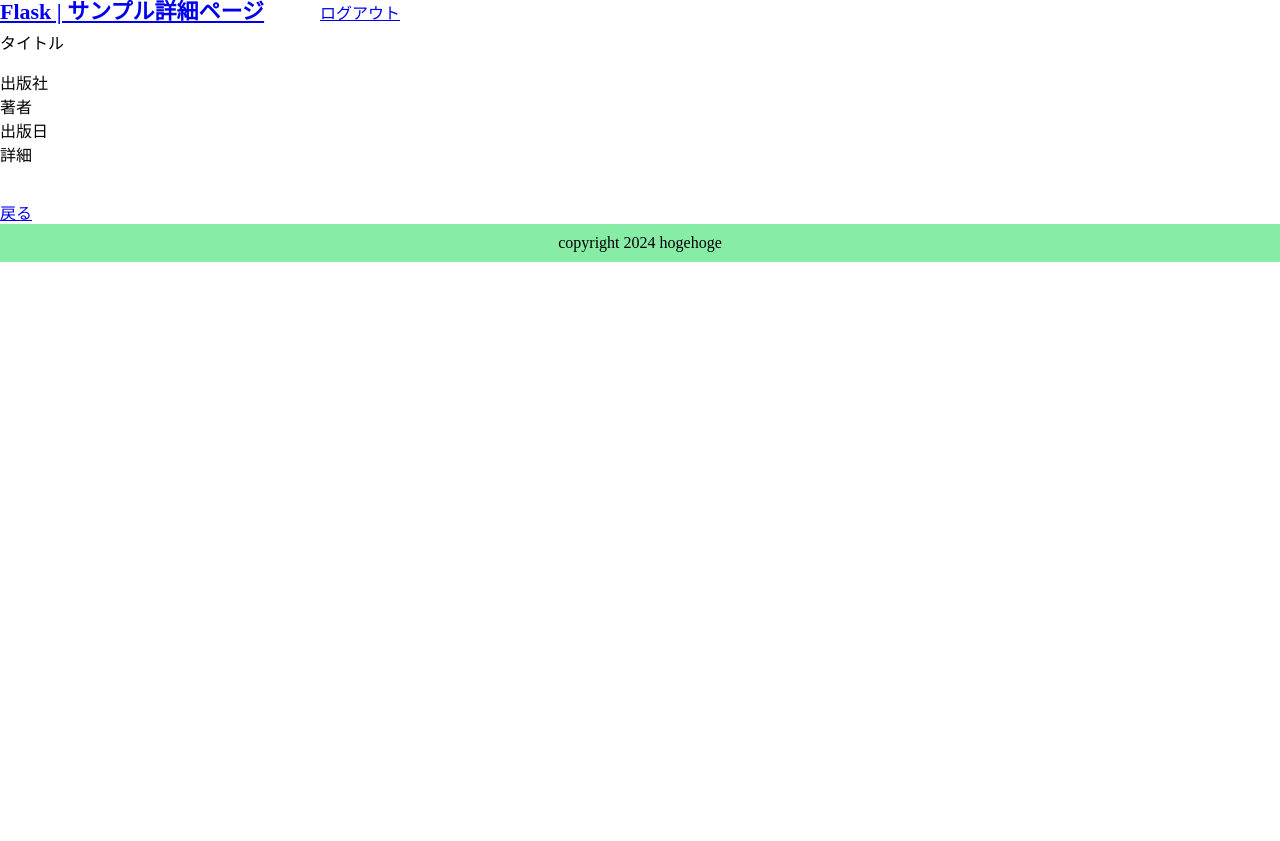
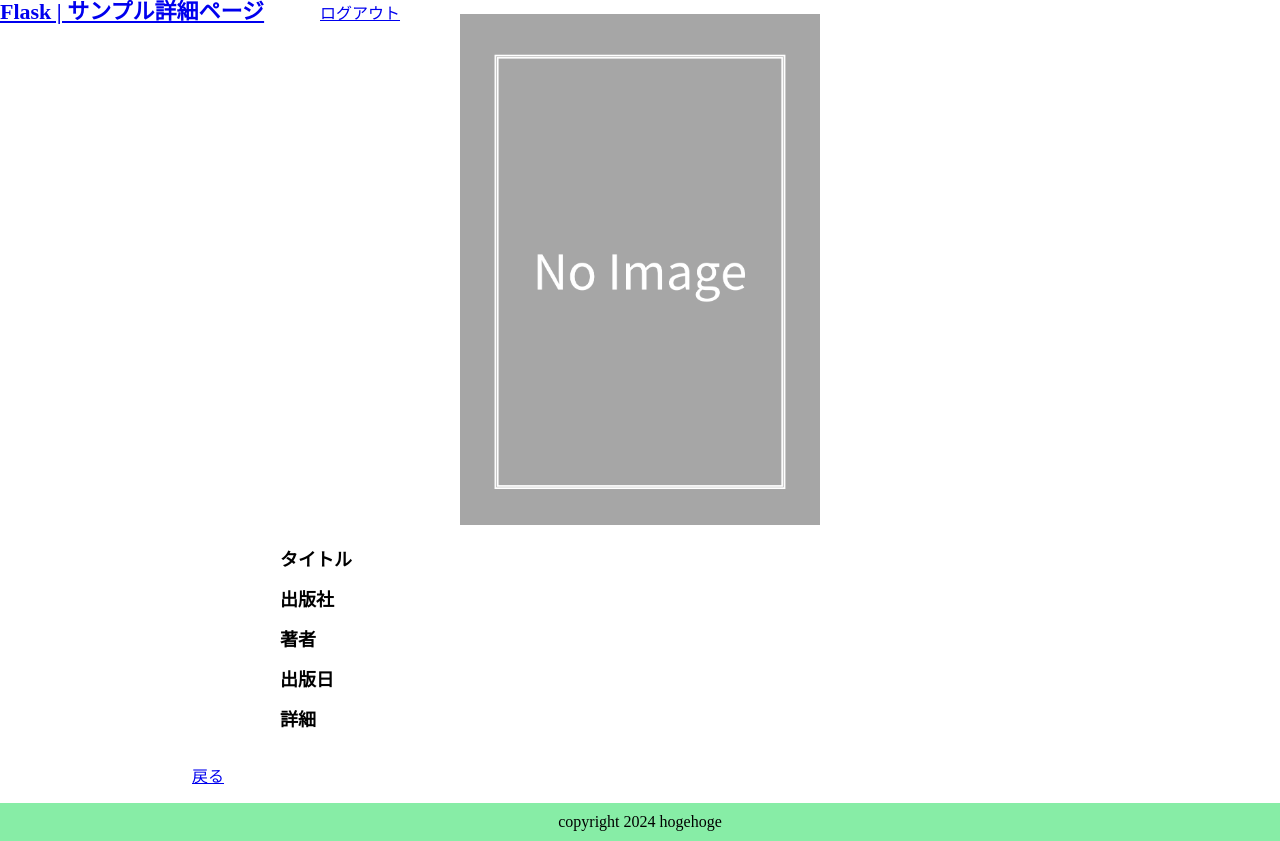
Before and after one commit to TakaHasui/FlaskSample, a Flask app: template templates/detail.html in a window 1280 px wide. Shown: the part 22-863 px from the top of the page. Before the commit the page ends 284 px from the top, so only its background shows below. Run offline with Flask 3, Linux system fonts and the light colour scheme; the template is opened without the code that fills it, so the values that code supplies are empty.

Commit message:
詳細ページの作成 画像がない場合の処理

```diff
--- a/main.py
+++ b/main.py
@@ -1,8 +1,4 @@
 from flask import Flask, render_template, url_for, request, session, redirect
-import random
-import string
-import json
-import re
 import pprint
 from datetime import timedelta
 
@@ -40,10 +36,8 @@ def index():
             tmp = item.raw['fields']
             tmp['id'] = item.id
 
-            if 'imageUrl' not in tmp:
-                tmp['imageUrl'] = '../static/image/common/noimageFull.png'
-                if 'imageM' in tmp:
-                    tmp['imageUrl'] = Book.getImage(tmp['imageM']['sys']['id'])
+            if 'imageM' in tmp:
+                tmp['imageUrl'] = Book.getImage(tmp['imageM']['sys']['id'])
 
             booksData.append(tmp)
 
@@ -51,7 +45,6 @@ def index():
             sessionMsg = session['msg']
             del session['msg']
 
-        pprint.pprint(booksData)
         return render_template('index.html', items=booksData, msg=sessionMsg)
 
     return redirect(url_for('login_'))
@@ -89,6 +82,12 @@ def logout():
 @ app.route('/detail/<id>')
 def detail(id):
     entry = Book.getEntry(id)
+    entry = entry.raw['fields']
+
+    if 'imageM' in entry:
+        entry['imageUrl'] = Book.getImage(entry['imageM']['sys']['id'])
+
+    pprint.pprint(entry)
 
     if entry:
         return render_template('detail.html', item=entry)
--- a/models/BookRegister.py
+++ b/models/BookRegister.py
@@ -87,6 +87,7 @@ def addEntry():
     newEntry.publish()
     return newEntry
 
+
 def getImage(assetId):
     client = contentful.Client(
         SPACE_ID,
--- /dev/null
+++ b/static/style/detail.css
@@ -0,0 +1,34 @@
+.main {
+  & img {
+    width: 360px;
+  }
+
+  & .imageField {
+    display: inline-block;
+    width: 30%;
+    min-width: 360px;
+  }
+  & .contentField {
+    display: inline-block;
+    width: 40%;
+    min-width: 720px;
+  }
+}
+.flex {
+  display: flex;
+  flex-direction: row;
+  flex-wrap: wrap;
+  justify-content: center;
+}
+
+dt {
+  font-weight: bold;
+  font-size: 18px;
+}
+dd {
+  font-size: 28px;
+  margin-bottom: 14px;
+}
+.fsize-20 {
+  font-size: 20px !important;
+}
--- a/templates/detail.html
+++ b/templates/detail.html
@@ -1,4 +1,9 @@
 {% extends "layout.html" %}
+
+{% block meta%}
+<link rel="stylesheet"
+    href="{{ url_for('static', filename='style/detail.css') }}">
+{% endblock %}
 
 {% block title %}
 詳細 | {{ item.title }}
@@ -10,12 +15,19 @@
 {% endblock %}
 
 {% block content %}
-<section class="content">
+<section class="main">
+    <div class="flex">
+        <div class="imageField">
+        {% if item.imageUrl %}
+            <img src="{{ item.imageUrl }}" alt="{{ item.title }}" />
+        {% else %}
+            <img src="../static/image/common/noimageFull.png" alt="{{ item.title }}" />
+        {% endif %}
+        </div>
+        <div class="contentField">
             <dl>
                 <dt>タイトル</dt>
-        <dd>{{ item.title }}
-            <p>{% if item.fav %}★{% endif %}</p>
-        </dd>
+                <dd>{{ item.title }}</dd>
                 <dt>出版社</dt>
                 <dd>{{ item.publisher }}</dd>
                 <dt>著者</dt>
@@ -23,13 +35,13 @@
                 <dt>出版日</dt>
                 <dd>{{ item.published }}</dd>
                 <dt>詳細</dt>
-        <dd>{{ item.description }}</dd>
-        <dd id="image">
-            <img id="thumbnail" src="" />
-            <input type="hidden" name="image" value="" />
-        </dd>
+                <dd class="fsize-20">{{ item.description }}</dd>
             </dl>
+        </div>
+    </div>
+    <p>
         <a href="/">戻る</a>
+    </p>
 </section>
 {% endblock %}
 
--- a/templates/layout.html
+++ b/templates/layout.html
@@ -4,7 +4,7 @@
     <meta charset="UTF-8">
     <meta name="robots" content="noindex nofolow">
     <link rel="stylesheet"
-    href="{{ url_for('static', filename='style/common.css') }}">
+        href="{{ url_for('static', filename='style/common.css') }}">
 
     {% block meta %}{% endblock %}
 
--- a/templates/login.html
+++ b/templates/login.html
@@ -1,8 +1,8 @@
 {% extends "layout.html" %}
 
 {% block meta%}
-    <link rel="stylesheet"
-href="{{ url_for('static', filename='style/login.css') }}">
+<link rel="stylesheet"
+    href="{{ url_for('static', filename='style/login.css') }}">
 {% endblock %}
 
 {% block title %}
```
Also changed, not shown: templates/index.html (+7 -3 lines). Lines whose indentation alone changed are shown as unchanged.
